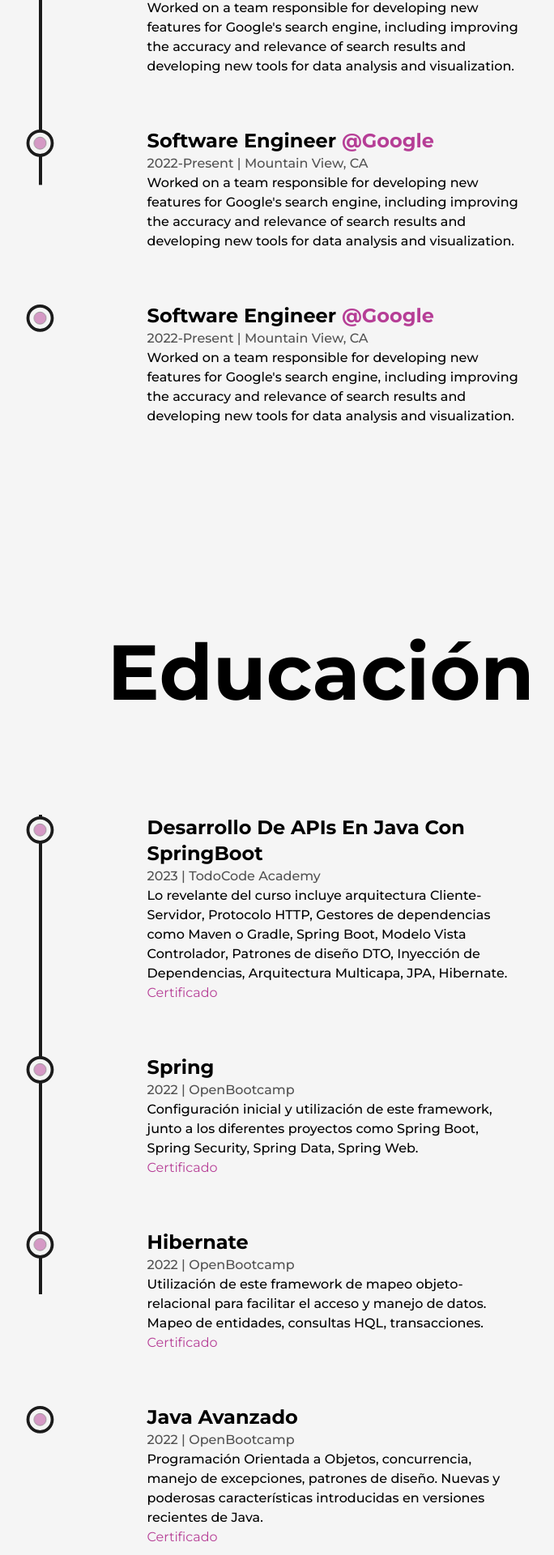
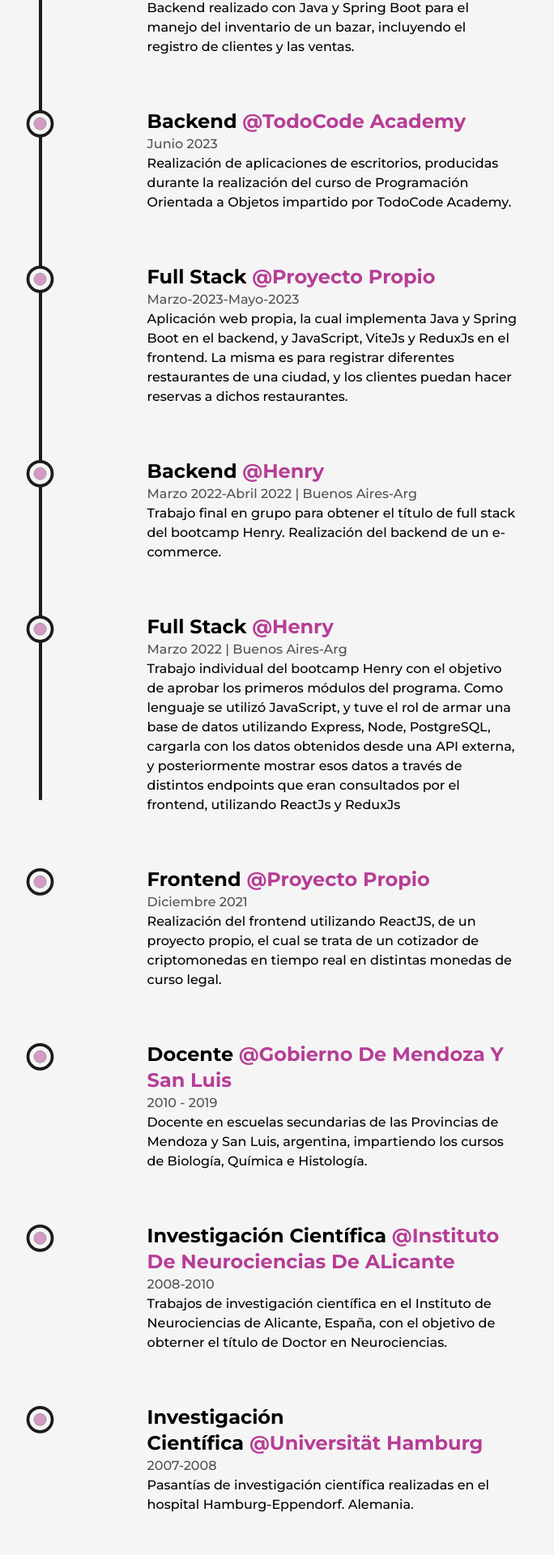
Before and after one commit to Jofregf/portfolio, a Next.js app: page /about in a window 1280 px wide. Shown: the part 3398-5318 px from the top of the page at 81% size, without its empty margins (244-928 px from the left). Built offline with nearby package versions, Linux system fonts and the light colour scheme.

Commit message:
agregado de experiencia laboral

```diff
--- a/src/components/Education.js
+++ b/src/components/Education.js
@@ -61,6 +61,13 @@
                         certificate= "https://todocodeacademy.com/certificate/reb"
                     />
                     <Details
+                        type="Programación Orientada a Objetos"
+                        time="2023"
+                        place="TodoCode Academy"
+                        info="Lo revelante del curso incluye la Programación Orientada a Objetos (POO) utilizando Java como lenguaje de programación, propiedades de la POO, excepciones, relaciones entre clases, Java Persistence API (JPA)."
+                        certificate= "https://todocodeacademy.com/certificate/vpa/"
+                    />
+                    <Details
                         type="Spring"
                         time="2022"
                         place="OpenBootcamp"
--- a/src/components/Experience.js
+++ b/src/components/Experience.js
@@ -24,7 +24,7 @@
                     </a>
                 </h3>
                 <span className="capitalize font-medium text-dark/75 dark:text-light/75 xs:text-sm">
-                    {time} | {address}
+                    {time}  {address}
                 </span>
                 <p className="font-medium w-full md:text-sm">{work}</p>
             </motion.div>
@@ -50,28 +50,58 @@
                 />
                 <ul className="w-full flex flex-col items-start justify-between ml-4 xs:ml-2">
                     <Details
-                        position="Software Engineer" company="Google"
-                        companyLink="www.google.com"
-                        time="2022-Present" address="Mountain View, CA"
-                        work="Worked on a team responsible for developing new features for Google's
-                        search engine, including improving the accuracy and relevance of search results and
-                        developing new tools for data analysis and visualization."
+                        position="Backend" company="TodoCode Academy"
+                        companyLink="https://todocodeacademy.com/"
+                        time="Julio 2023-Agosto 2023"
+                        work="Backend realizado con Java y Spring Boot para el manejo del inventario de un bazar, incluyendo el registro de clientes y las ventas."
                     />
                     <Details
-                        position="Software Engineer" company="Google"
-                        companyLink="www.google.com"
-                        time="2022-Present" address="Mountain View, CA"
-                        work="Worked on a team responsible for developing new features for Google's
-                        search engine, including improving the accuracy and relevance of search results and
-                        developing new tools for data analysis and visualization."
+                        position="Backend" company="TodoCode Academy"
+                        companyLink="https://todocodeacademy.com/"
+                        time="Junio 2023"
+                        work="Realización de aplicaciones de escritorios, producidas durante la realización del curso de Programación Orientada a Objetos impartido  por TodoCode Academy."
                     />
                     <Details
-                        position="Software Engineer" company="Google"
-                        companyLink="www.google.com"
-                        time="2022-Present" address="Mountain View, CA"
-                        work="Worked on a team responsible for developing new features for Google's
-                        search engine, including improving the accuracy and relevance of search results and
-                        developing new tools for data analysis and visualization."
+                        position="Full Stack" company="Proyecto Propio"
+                        companyLink="/"
+                        time="Marzo-2023-Mayo-2023"
+                        work="Aplicación web propia, la cual implementa Java y Spring Boot en el backend, y JavaScript, ViteJs y ReduxJs en el frontend. La misma es para registrar diferentes restaurantes de una ciudad, y los clientes puedan hacer reservas a dichos restaurantes."
+                    />
+                    <Details
+                        position="Backend" company="Henry"
+                        companyLink="https://www.soyhenry.com/"
+                        time="Marzo 2022-Abril 2022" address="| Buenos Aires-Arg"
+                        work="Trabajo final en grupo para obtener el título de full stack del bootcamp Henry. Realización del backend de un e-commerce."
+                    />
+                    <Details
+                        position="Full Stack" company="Henry"
+                        companyLink="https://www.soyhenry.com/"
+                        time="Marzo 2022" address="| Buenos Aires-Arg"
+                        work="Trabajo individual del bootcamp Henry con el objetivo de aprobar los primeros módulos del programa. Como lenguaje se utilizó JavaScript, y tuve el rol de armar una base de datos utilizando Express, Node, PostgreSQL, cargarla con los datos obtenidos desde una API externa, y posteriormente mostrar esos datos a través de distintos endpoints que eran consultados por el frontend, utilizando ReactJs y ReduxJs"
+                    />
+                    <Details
+                        position="Frontend" company="Proyecto Propio"
+                        companyLink="/"
+                        time="Diciembre 2021"
+                        work="Realización del frontend utilizando ReactJS, de un proyecto propio, el cual se trata de un cotizador de criptomonedas en tiempo real en distintas monedas de curso legal."
+                    />
+                    <Details
+                        position="Docente" company="Gobierno de Mendoza y San Luis"
+                        companyLink="/"
+                        time="2010 - 2019"
+                        work="Docente en escuelas secundarias de las Provincias de Mendoza y San Luis, argentina, impartiendo los cursos de Biología, Química e Histología."
+                    />
+                    <Details
+                        position="Investigación Científica" company="Instituto de Neurociencias de ALicante"
+                        companyLink="https://in.umh-csic.es/es/"
+                        time="2008-2010"
+                        work="Trabajos de investigación científica en el Instituto de Neurociencias de Alicante, España, con el objetivo de obterner el título de Doctor en Neurociencias."
+                    />
+                    <Details
+                        position="Investigación Científica" company="Universität Hamburg"
+                        companyLink="https://www.uni-hamburg.de/"
+                        time="2007-2008"
+                        work="Pasantías de investigación científica realizadas en el hospital Hamburg-Eppendorf. Alemania."
                     />
                 </ul>
             </div>
```
